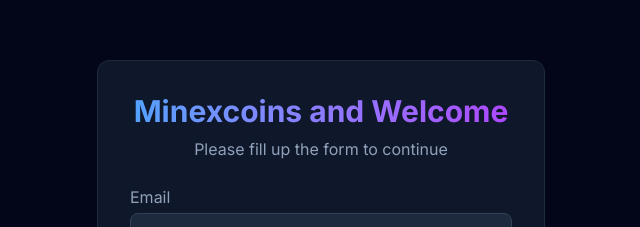
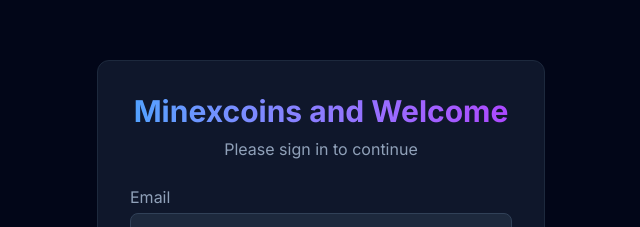
Before and after one commit to minexcoins13-ux/Frontend, a Next.js app: page /auth/login in a window 1280 px wide. Shown: the part 137-364 px from the top of the page, without its empty margins (319-959 px from the left). Built offline with nearby package versions, Linux system fonts and the light colour scheme; no server answers.

Commit message:
feat(auth): change login page subheading text

```diff
--- a/src/app/auth/login/page.tsx
+++ b/src/app/auth/login/page.tsx
@@ -38,7 +38,7 @@ export default function Login() {
                         Minexcoins and Welcome
                     </h1>
                     <p className="text-slate-400">
-                        Please fill up the form to continue
+                        Please sign in to continue
                     </p>
                 </div>
                 {error && <div className="bg-red-500/10 text-red-500 p-3 rounded mb-4 text-sm">{error}</div>}
```
